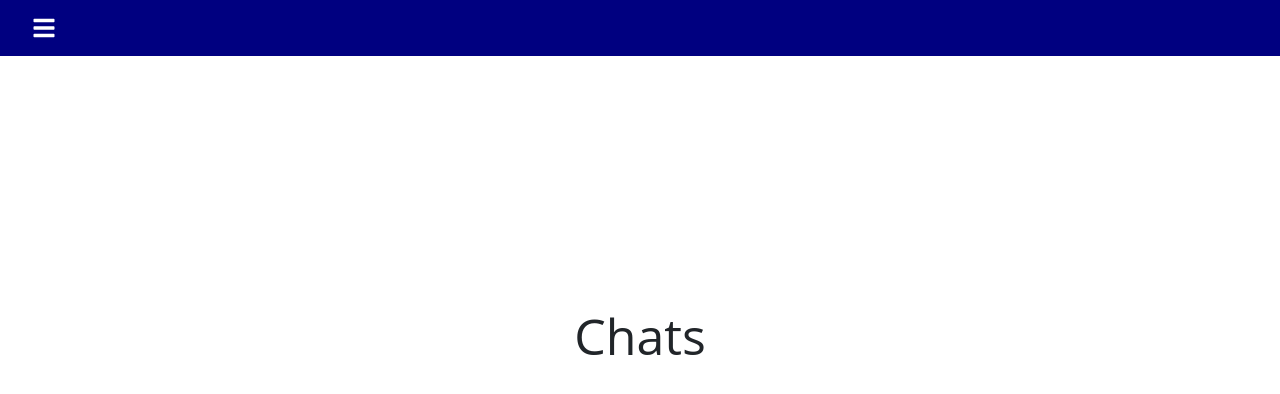
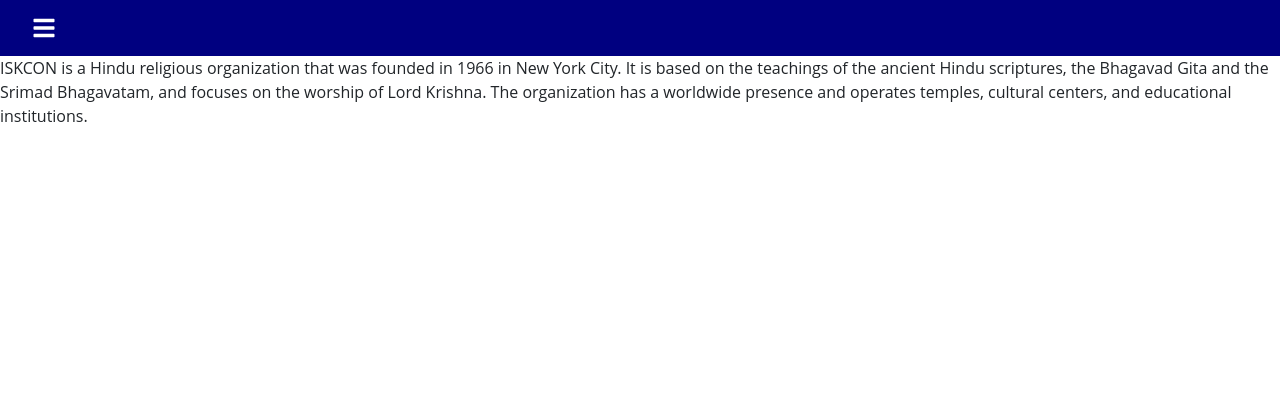
Before and after one commit to Manav2304/ISKCON, a React (Create React App) app: page /chats in a window 1280 px wide. Shown: the top 394 px of the page. Built offline with nearby package versions, Linux system fonts and the light colour scheme.

Commit message:
feat:Modify file.

```diff
--- a/package.json
+++ b/package.json
@@ -13,7 +13,7 @@
     "@types/react-icons": "^3.0.0",
     "@types/react-router-dom": "^5.3.3",
     "@types/styled-components": "^5.1.26",
-    "bootstrap": "^5.2.3",
+    "bootstrap": "^5.3.0-alpha1",
     "react": "^18.2.0",
     "react-bootstrap": "^2.7.2",
     "react-dom": "^18.2.0",
@@ -47,5 +47,8 @@
       "last 1 firefox version",
       "last 1 safari version"
     ]
+  },
+  "devDependencies": {
+    "@types/react-bootstrap": "^0.32.32"
   }
 }
--- a/src/App.tsx
+++ b/src/App.tsx
@@ -6,7 +6,7 @@
 import Home from './pages/Home';
 import Team from './pages/Team';
 import Tasks from './pages/Tasks';
-import Chats from './pages/Chats';
+import Chats from './pages/AboutUs';
 import Analytics from './pages/Analytics';
 
 
--- /dev/null
+++ b/src/pages/AboutUs.tsx
@@ -0,0 +1,14 @@
+import React from 'react'
+
+const AboutUs = () => {
+  return (
+    <div>
+       <p>ISKCON is a Hindu religious organization that was founded in 1966 in New York City.
+        It is based on the teachings of the ancient Hindu scriptures, the Bhagavad Gita and the Srimad Bhagavatam,
+        and focuses on the worship of Lord Krishna.
+        The organization has a worldwide presence and operates temples, cultural centers, and educational institutions.</p>
+    </div>
+  )
+}
+
+export default AboutUs
--- a/src/pages/Chats.tsx
+++ /dev/null
@@ -1,19 +0,0 @@
-import React from 'react'
-import styled from 'styled-components'
-
-const ChatText = styled.div`
-    display: flex;
-    align-items: center;
-    justify-content: center;
-    font-size: 50px;
-    height: 70vh;
-`
-
-
-const Chats: React.FunctionComponent = () => {
-    return (
-        <ChatText>Chats</ChatText>
-    )
-}
-
-export default Chats
```
Also changed, not shown: 2 other files (tests, documents, lock files or other folders).
